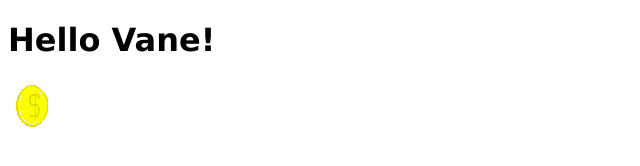
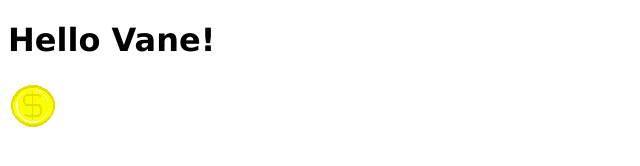
Before and after one commit to chrisdanan/Coin-Collector, a plain HTML site: page index.html in a window 1280 px wide. Shown: the full height of the page, 0-640 px from the left. Drawn offline with nearby package versions, Linux system fonts and the light colour scheme.

Commit message:
Create gif animation with sprites using css.

```diff
--- a/index.html
+++ b/index.html
@@ -10,7 +10,7 @@
 <body>
 	<h1>Hello Vane!</h1>
 
-	<div id="coin"></div>
+	<div class="coin"></div>
 
 	<script src="http://code.jquery.com/jquery-1.11.3.min.js"></script>
 	<script src="javascripts/app.js"></script>
--- a/javascripts/app.js
+++ b/javascripts/app.js
@@ -3,6 +3,7 @@ var main = function(){
 
 	console.log("Hello Vane");
 
+	/*
 	var coin = $("#coin");
 	var i = 1;
 
@@ -16,6 +17,9 @@ var main = function(){
 		}
 
 	}, 100);
+	*/
+
+
 };
 
 $(document).ready(main);
--- a/stylesheets/sprites.css
+++ b/stylesheets/sprites.css
@@ -37,3 +37,14 @@
 	width: 50px;
 	height: 50px;
 }
+
+.coin{
+	width: 50px;
+	height: 50px;
+	background: url("../assets/sprites.png") left center;
+	animation: play .5s steps(6) infinite;
+}
+
+@keyframes play{
+	100% {background-position: -300px;}
+}
```
